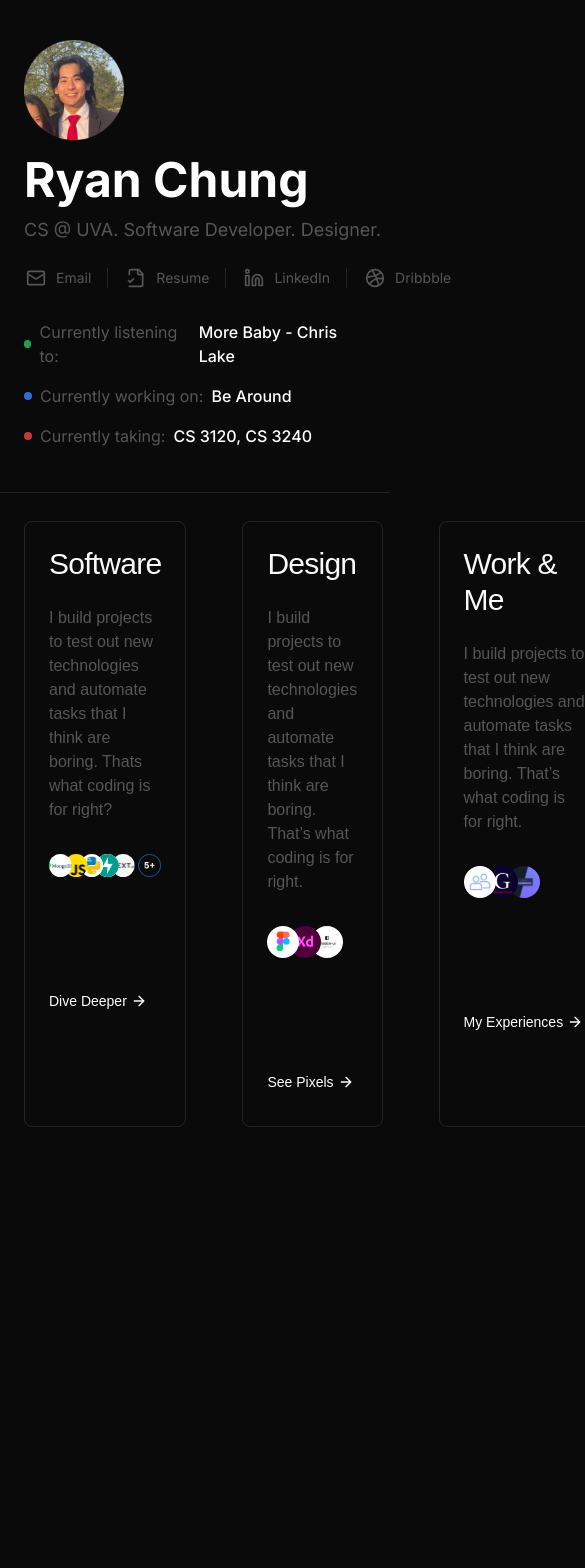
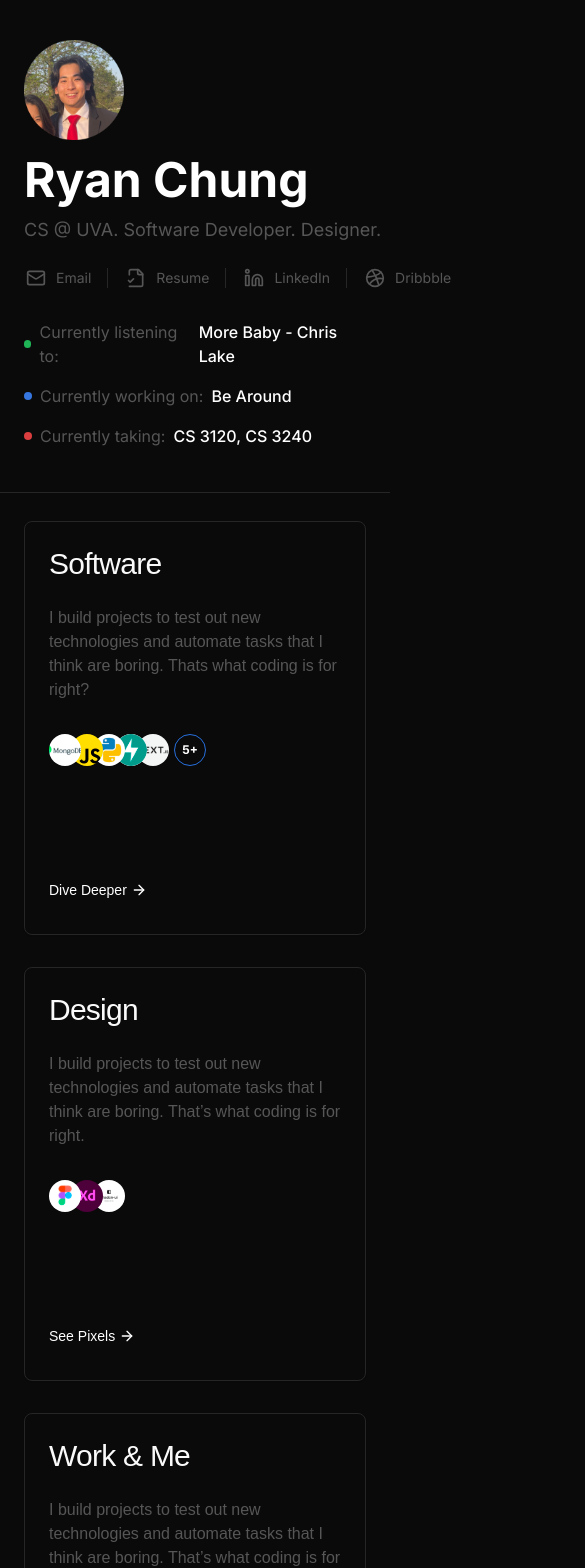
Before and after one commit to rchung29/prettyPortfolio, a Next.js app: page / in a window 390 px wide. Shown: the top 1568 px of the page, 585 px wide, since content can reach past the window. Before the commit the page ends 1151 px from the top, so only its background shows below. Built offline with nearby package versions, Linux system fonts and the light colour scheme; a web font is replaced by a local one.

Commit message:
responsive

```diff
--- a/components/ui/cards.tsx
+++ b/components/ui/cards.tsx
@@ -22,7 +22,7 @@
 
 const CardGroup = () => {
   return (
-    <div className="flex flex-row justify-between space-x-14">
+    <div className="grid grid-cols-1 md:grid-cols-3 gap-8">
       <Card className="animate-fadeUp delay-900 opacity-0">
         <CardHeader>
           <CardTitle className={`${azeretMedium.className} text-3xl`}>
```
